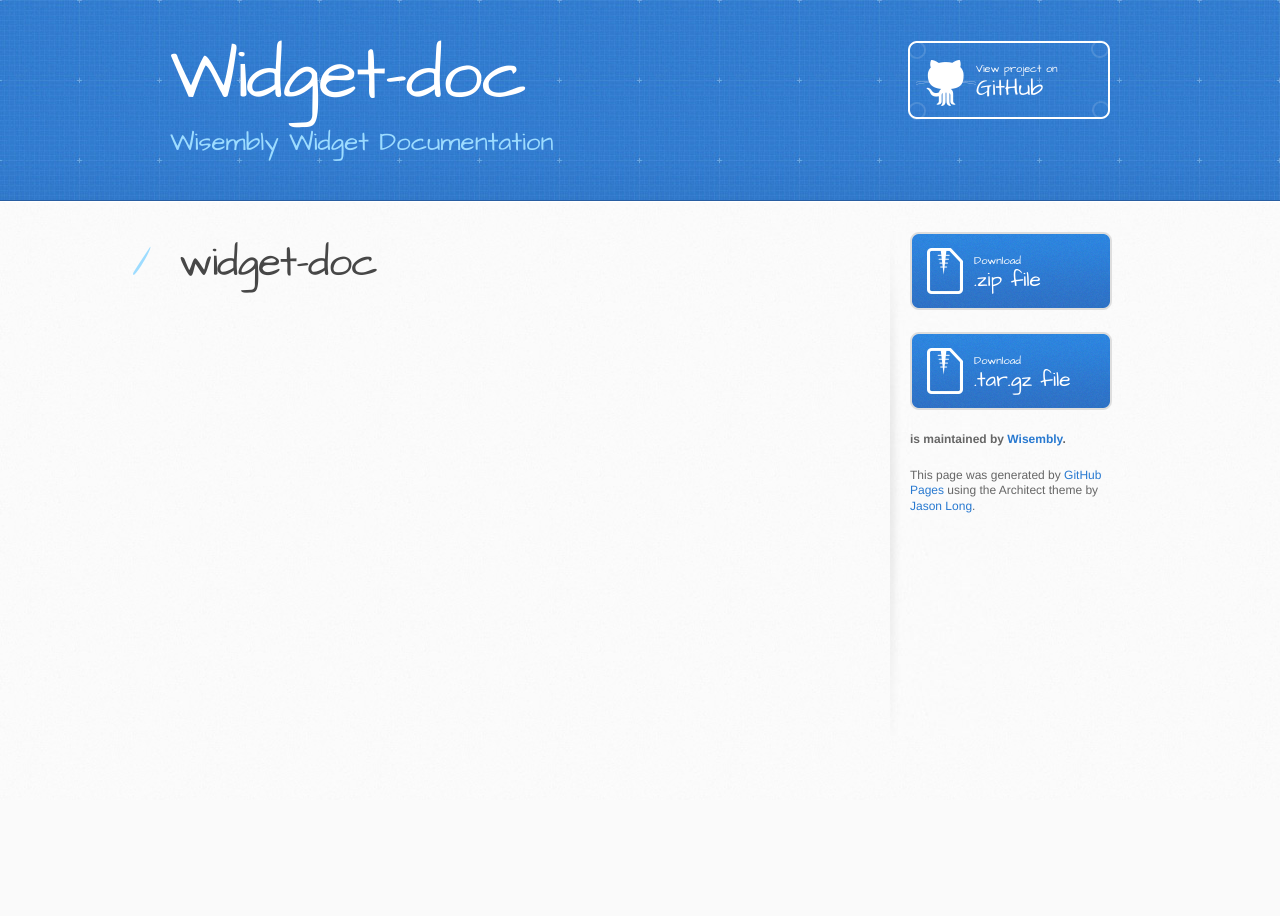
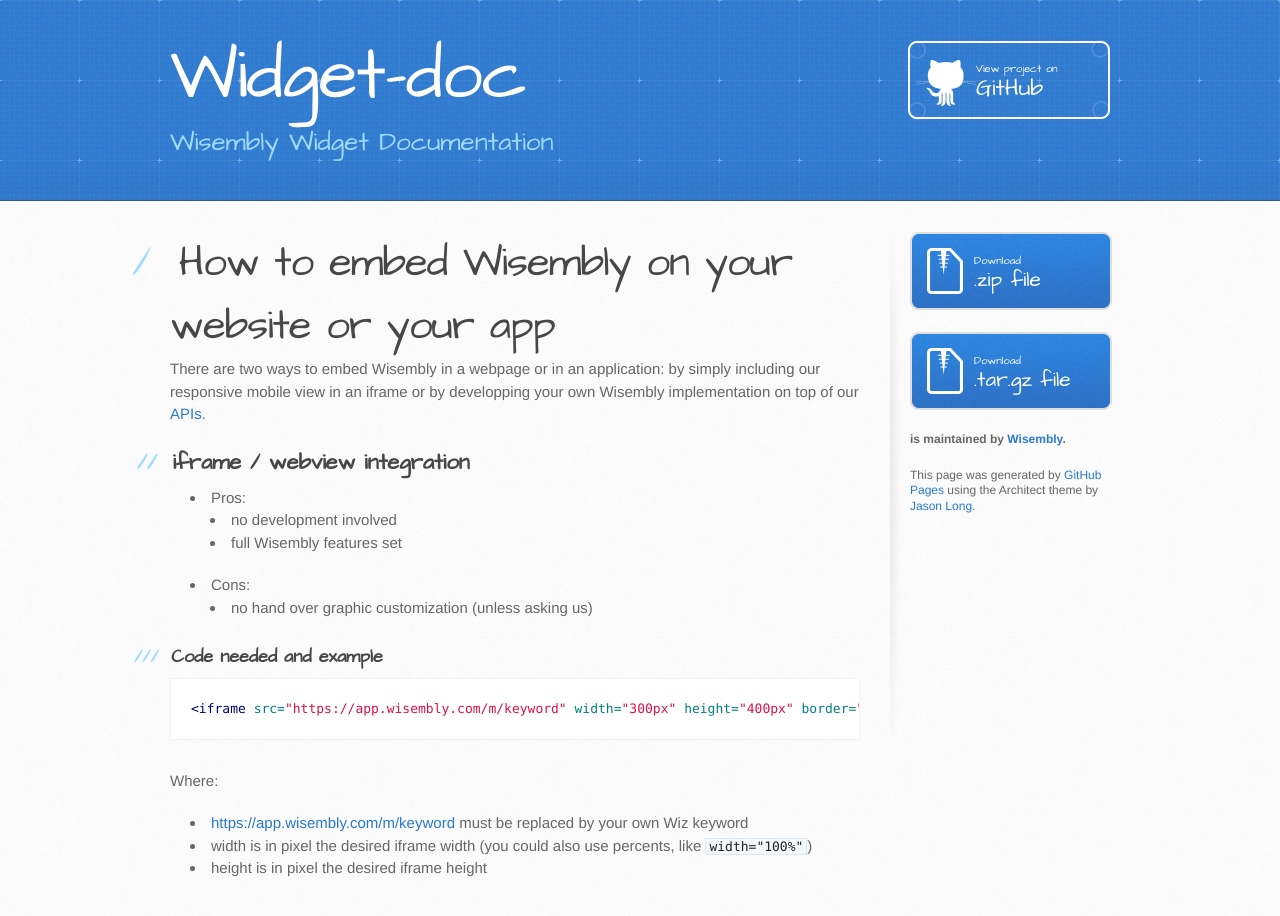
Before and after one commit to Wisembly/widget-doc, a plain HTML site: page index.html in a window 1280 px wide. Before the commit the page ends 800 px from the top, so only its background shows below. Drawn offline with Linux system fonts and the light colour scheme.

Commit message:
Create gh-pages branch via GitHub

```diff
--- a/index.html
+++ b/index.html
@@ -29,7 +29,41 @@
       <div class="inner clearfix">
         <section id="main-content">
           <h1>
-<a name="widget-doc" class="anchor" href="#widget-doc"><span class="octicon octicon-link"></span></a>widget-doc</h1>
+<a name="how-to-embed-wisembly-on-your-website-or-your-app" class="anchor" href="#how-to-embed-wisembly-on-your-website-or-your-app"><span class="octicon octicon-link"></span></a>How to embed Wisembly on your website or your app</h1>
+
+<p>There are two ways to embed Wisembly in a webpage or in an application: by simply including our responsive mobile view in an iframe or by developping your own Wisembly implementation on top of our <a href="https://app.wisembly.com/api/doc/">APIs</a>.</p>
+
+<h2>
+<a name="iframe--webview-integration" class="anchor" href="#iframe--webview-integration"><span class="octicon octicon-link"></span></a>iframe / webview integration</h2>
+
+<ul>
+<li>Pros:
+
+<ul>
+<li>no development involved</li>
+<li>full Wisembly features set</li>
+</ul>
+</li>
+<li>Cons:
+
+<ul>
+<li>no hand over graphic customization (unless asking us)</li>
+</ul>
+</li>
+</ul><h3>
+<a name="code-needed-and-example" class="anchor" href="#code-needed-and-example"><span class="octicon octicon-link"></span></a>Code needed and example</h3>
+
+<div class="highlight highlight-html"><pre><span class="nt">&lt;iframe</span> <span class="na">src=</span><span class="s">"https://app.wisembly.com/m/keyword"</span> <span class="na">width=</span><span class="s">"300px"</span> <span class="na">height=</span><span class="s">"400px"</span> <span class="na">border=</span><span class="s">"0"</span> <span class="na">marginheight=</span><span class="s">"0"</span> <span class="na">marginwidth=</span><span class="s">"0"</span> <span class="na">frameborder=</span><span class="s">"0"</span><span class="nt">&gt;&lt;/iframe&gt;</span>
+</pre></div>
+
+<p>Where:</p>
+
+<ul>
+<li>
+<a href="https://app.wisembly.com/m/keyword">https://app.wisembly.com/m/keyword</a> must be replaced by your own Wiz keyword</li>
+<li>width is in pixel the desired iframe width (you could also use percents, like <code>width="100%"</code>)</li>
+<li>height is in pixel the desired iframe height</li>
+</ul>
         </section>
 
         <aside id="sidebar">
@@ -44,7 +78,7 @@
 
           <p class="repo-owner"><a href="https://github.com/Wisembly/widget-doc"></a> is maintained by <a href="https://github.com/Wisembly">Wisembly</a>.</p>
 
-          <p>This page was generated by <a href="pages.github.com">GitHub Pages</a> using the Architect theme by <a href="https://twitter.com/jasonlong">Jason Long</a>.</p>
+          <p>This page was generated by <a href="https://pages.github.com">GitHub Pages</a> using the Architect theme by <a href="https://twitter.com/jasonlong">Jason Long</a>.</p>
         </aside>
       </div>
     </div>
--- a/stylesheets/stylesheet.css
+++ b/stylesheets/stylesheet.css
@@ -325,12 +325,12 @@
   padding: 0 0 0 30px;
 }
 
-ul li {
+ul {
   list-style: disc inside;
   padding-left: 20px;
 }
 
-ol li {
+ol {
   list-style: decimal inside;
   padding-left: 3px;
 }
```
Also changed, not shown: params.json (+1 -1 lines).
